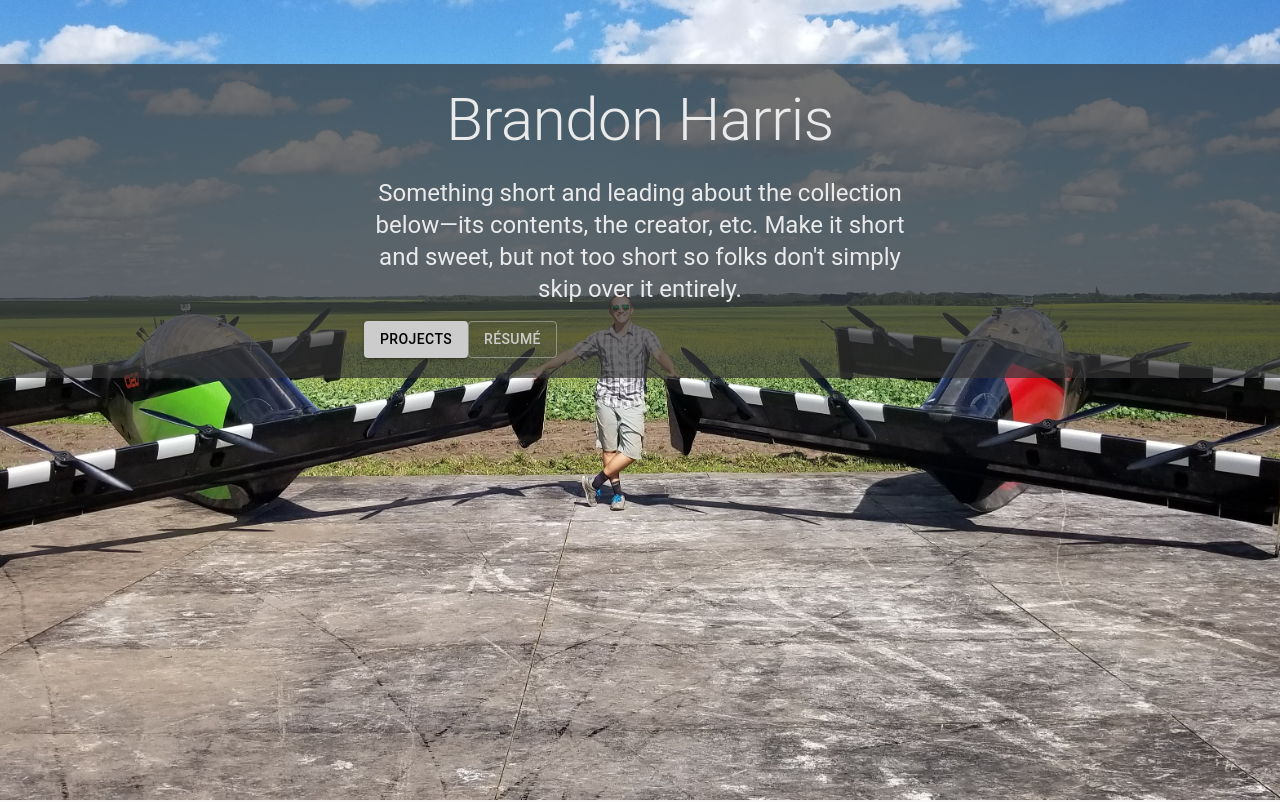
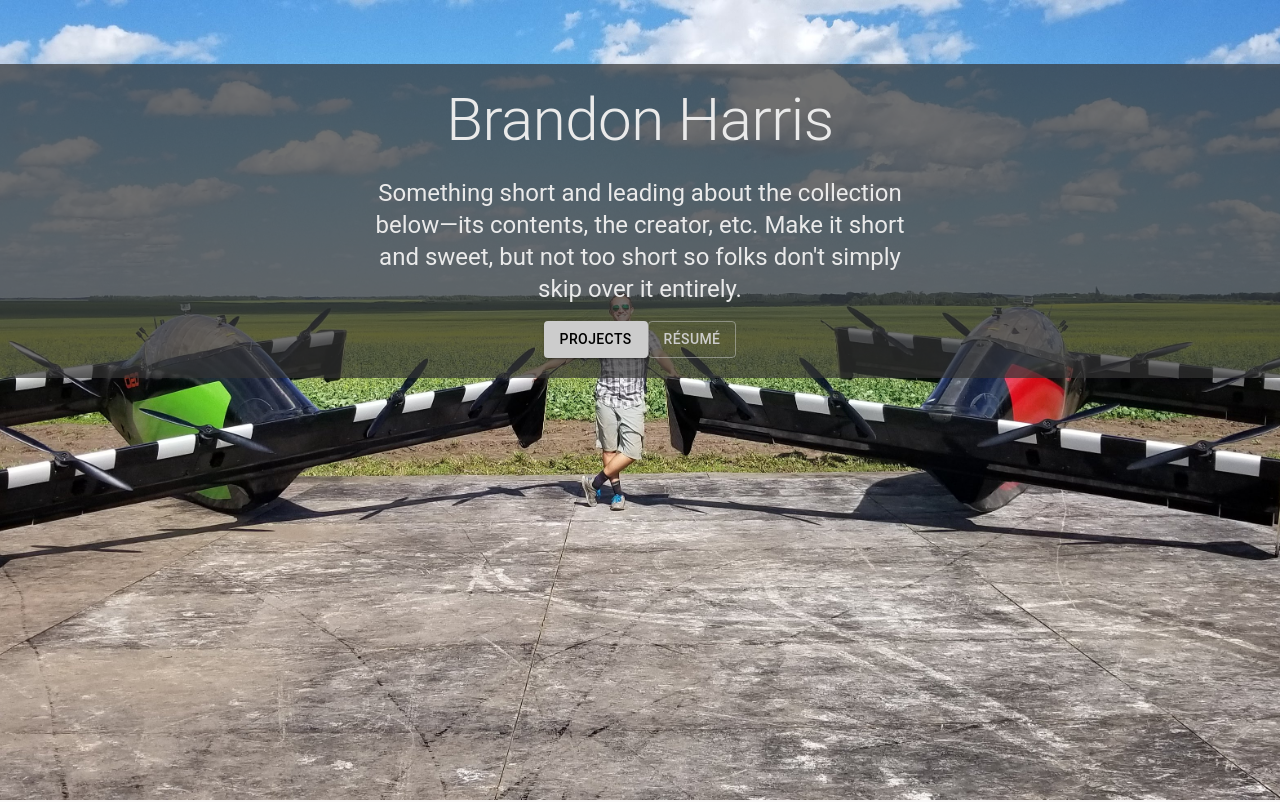
Before and after one commit to brha8286/portfolio-react, a React (Create React App) app: page / in a window 1280 px wide. Shown: the top 802 px of the page. Built offline with nearby package versions, Linux system fonts and the light colour scheme.

Commit message:
Button slide done in scss animation

```diff
--- a/src/components/Homepage.jsx
+++ b/src/components/Homepage.jsx
@@ -13,11 +13,9 @@ import {
   Route,
 } from 'react-router-dom';
 import ScrollAfter from './ScrollAfter';
-import { lightBlue } from '@material-ui/core/colors';
-
+import styles from './homepage.module.scss';
 
 const useStyles = makeStyles((theme) => ({
-
   heroContent: {
     backgroundColor: theme.palette.background.paper,
     backgroundImage: `url(${bannerImage})`,
@@ -32,36 +30,22 @@ const useStyles = makeStyles((theme) => ({
     backgroundColor: 'rgba(50, 50, 50, 0.7)',
     padding: '20px 0px',
   },
-  notStuckButton: {
-    position: 'relative',
-    marginTop: 10,
-    left: '50%',
-    transform: 'translate(-50%, 0%)',
-    // left: '50%',
-    // paddingRight: 0,
-    //display: 'inline-block',
-    // transform: 'translateX(50%)',
-    //transition: `transform 1s`,
-    // justifyContent: 'center',
-    // marginTop: theme.spacing(4),
-    // marginLeft: 0,
-    // transition: `justifyContent 1s`,
-  },
-  stuckButton: {
-    left: '0%',
-    transform: 'translate(0%, 0%)',
-    // left: '0%',
-    // paddingRight: 100,
-    //transform: 'translateX(25%)',
-    // justifyContent: 'left',
-    // position: "fixed",
-    // top: 0,
-    // left: 0,
-    // marginTop: theme.spacing(2),
-    // marginLeft: theme.spacing(2),
-    // marginLeft: 100,
-    // marginTop: 100,
-  },
+  // notStuckButton: {
+  //   position: 'relative',
+  //   marginTop: 10,
+  //   left: '50%',
+  //   transform: 'translate(-50%, 0%)',
+  //   // left: '50%',
+  //   // paddingRight: 0,
+  //   //display: 'inline-block',
+  //   // transform: 'translateX(50%)',
+  //   // transition: `transform 1s`,
+  //   transition: `left 1s`,
+  //   // justifyContent: 'center',
+  //   // marginTop: theme.spacing(4),
+  //   // marginLeft: 0,
+  //   // transition: `justifyContent 1s`,
+  // },
   stickyContainer: {
     backgroundColor: 'rgba(50, 50, 50, 0.7)',
     minWidth: '100vw',
@@ -113,7 +97,8 @@ export default function Homepage() {
                 Make it short and sweet, but not too short so folks don't simply skip over it
                 entirely.
                 </Typography>
-              <ScrollAfter className={classes.notStuckButton} afterClassName={classes.stuckButton}>
+            </Container>
+            <ScrollAfter className={styles.notStuckButton} afterClassName={styles.slider}>
                 {/* <div className={classes.heroButtons}> */}
                 {/* <Grid container spacing={2} justify="center"> */}
 
@@ -123,12 +108,10 @@ export default function Homepage() {
 
                 <Button variant="outlined" color="primary" className={classes.buttonStyle}>
                   Résumé
-                  </Button>
+                </Button>
                 {/* </Grid> */}
                 {/* </div> */}
               </ScrollAfter>
-            </Container>
-
           </div>
         </div>
         <Container className={classes.cardGrid} maxWidth="md" id="projects">
--- a/src/components/ScrollAfter.jsx
+++ b/src/components/ScrollAfter.jsx
@@ -2,13 +2,16 @@ import React from "react";
 
 export default function ScrollAfter({ children, className , afterClassName}) {
   const containerRef = React.useRef(null);
+  const childrenWrapper = React.useRef(null);
   const [scrolledPast, setScrolledPast] = React.useState(false);
+  const heightRef = React.useRef(null);
 
   React.useEffect(() => {
     const handleScroll = e => {
       if (!containerRef.current) return;
       const { top } = containerRef.current.getBoundingClientRect();
       if (top <= 0) {
+        heightRef.current = childrenWrapper.current.offsetHeight; // save the value of the height as it is now
         setScrolledPast(true);
       } else {
         setScrolledPast(false);
@@ -20,14 +23,12 @@ export default function ScrollAfter({ children, className , afterClassName}) {
     };
   }, [containerRef]);
 
+  const trackerPixelHeight = scrolledPast && heightRef.current ? `${heightRef.current}px` : 'auto';
+
   return (
     <>
-      <div ref={containerRef} style={{visibility: 'hidden'}}> {/* Tracking pixel */}
-          {/* {
-              scrolledPast ? React.cloneElement(children) : null
-          } */}
-      </div>
-      <div className={`${className} ${scrolledPast ? afterClassName : ""}`}>
+      <div ref={containerRef} style={{visibility: 'hidden', height: trackerPixelHeight }} /> {/* Tracking pixel */}
+      <div ref={childrenWrapper} className={`${className} ${scrolledPast ? afterClassName : ""}`}>
         {children}
       </div>
     </>
--- /dev/null
+++ b/src/components/homepage.module.scss
@@ -0,0 +1,23 @@
+
+.slider {
+    animation: slide-left .3s ease-in-out;
+    position: fixed;
+    top: 0;
+    width: fit-content;
+}
+
+.notStuckButton {
+
+    margin-top: 10px;
+    display: flex;
+    justify-content: center;
+}
+
+@keyframes slide-left {
+    0% {
+        min-width: 100%;
+    }
+    100% {
+        min-width: 0;
+    }
+}
```
